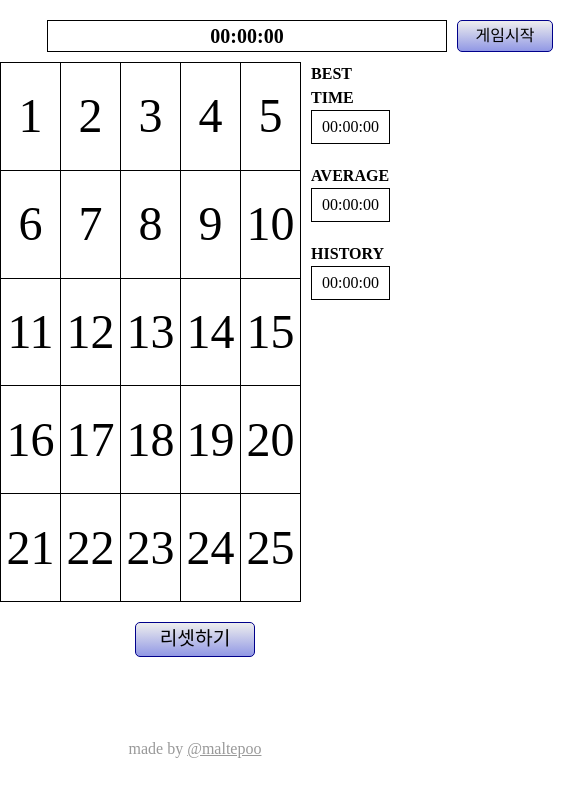
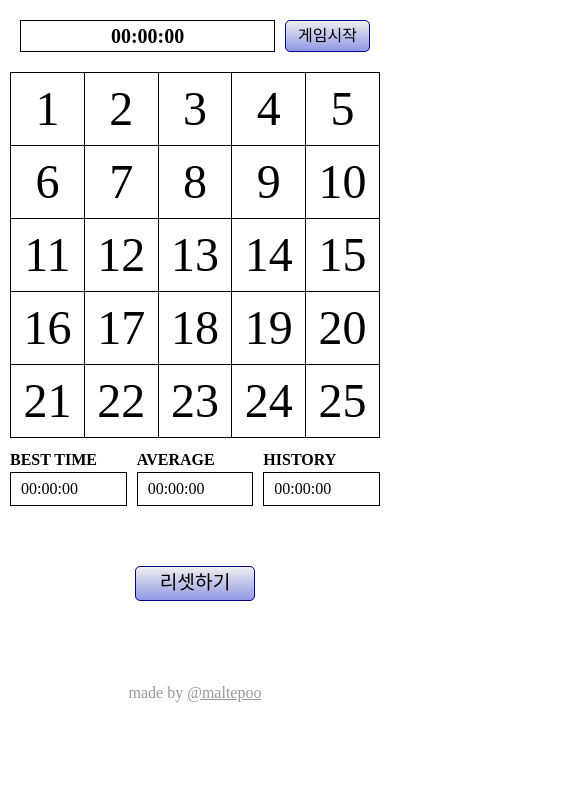
Before and after one commit to maltepoo/sungansi, a plain HTML site: page index.html in a window 390 px wide. Shown: the whole page, 585 px wide, since content can reach past the window. Drawn offline with Linux system fonts and the light colour scheme; a web font is replaced by a local one.

Commit message:
feat : 반응형화면 추가
 - 280px이하 대응 추가 필요

```diff
--- a/style.css
+++ b/style.css
@@ -16,13 +16,15 @@ button {
   border: 1px solid darkblue;
   border-radius: 5px;
   padding: 2px 12px;
+  white-space: nowrap;
 }
 
 header {
   width: 600px;
-  margin: 20px auto;
+  margin: 0 auto;
   display: flex;
   justify-content: center;
+  padding: 20px;
 }
 
 container {
@@ -51,10 +53,11 @@ container {
   -ms-user-select:none;
   user-select:none;
 
-  width: 540px;
-  height: 540px;
+  width: 100%;
+  max-width: 540px;
+  max-height: 540px;
   border: 1px solid black;
-  margin-right: 10px;
+  margin: 0 10px;
   box-sizing: border-box;
 }
 
@@ -72,6 +75,9 @@ container {
   width: 30%;
   max-width: 200px;
   max-height: 600px;
+  display: flex;
+  flex-direction: column;
+  white-space: nowrap;
 }
 
 .title {
@@ -109,3 +115,45 @@ footer > span > a {
   text-decoration: underline;
   cursor: pointer;
 }
+
+@media screen and (max-width: 768px) {
+  header {
+    width: 100%;
+    max-width: 600px;
+  }
+
+  container {
+    display: flex;
+    flex-direction: column;
+    margin-top: -10px;
+    padding: 10px;
+  }
+
+  #playboard {
+    margin: 0 auto;
+  }
+
+  #statusBoard {
+    width: 100%;
+    flex-direction: row;
+    justify-content: space-between;
+    max-width: 540px;
+    margin: 10px auto;
+    /* padding: 0 10px; */
+  }
+
+  #statusBoard div {
+    width: 33.33%;
+    margin-right: 10px;
+  }
+
+  #statusBoard div:last-child {
+    margin-right: 0;
+  }
+
+  #gameTime {
+    width: 100%;
+    max-width: 400px;
+    display: inline-block;
+  }
+}
```
